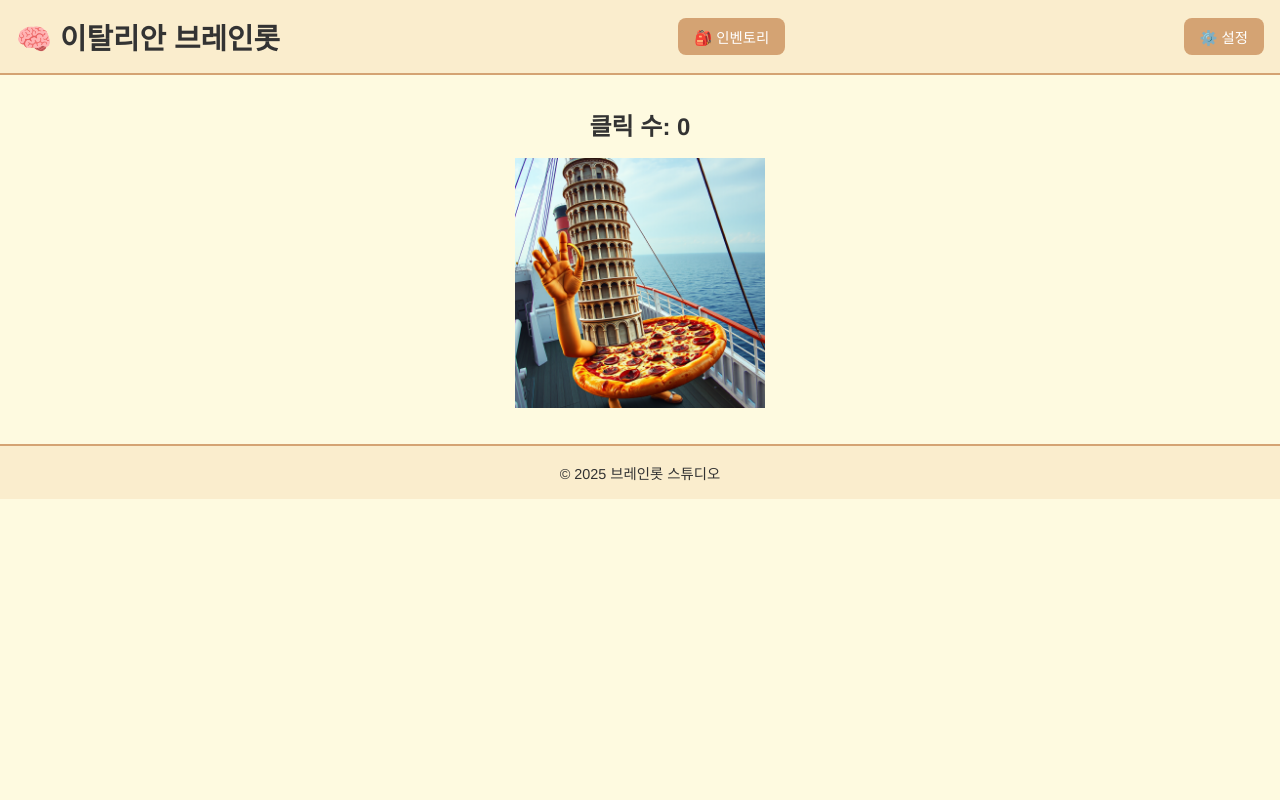
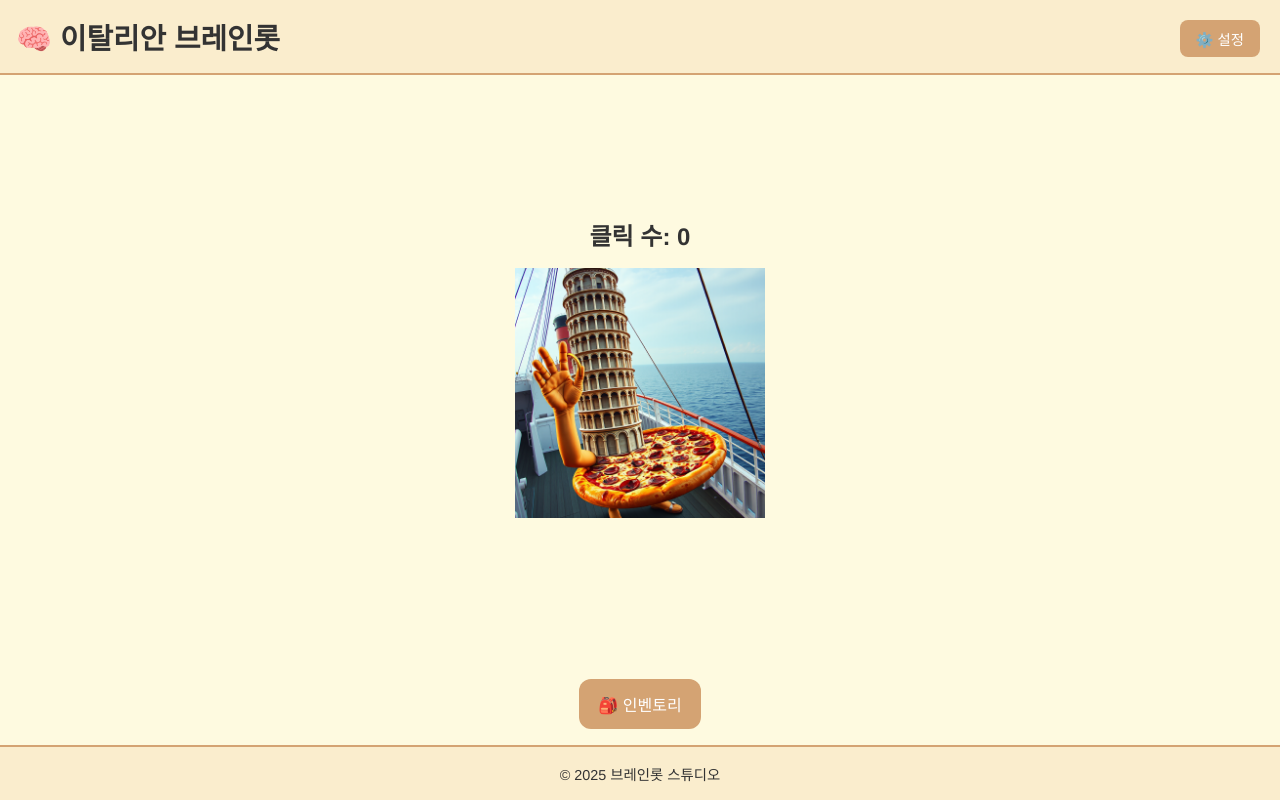
Before and after one commit to woohyun212/OSS_pjt, a Flask app: page / in a window 1280 px wide. Run offline with Flask 3, Linux system fonts and the light colour scheme.

Commit message:
style: 푸터 위치 수정 및 버튼 위치 조정

```diff
--- a/static/style.css
+++ b/static/style.css
@@ -5,12 +5,15 @@
   box-sizing: border-box;
 }
 
+html, body {
+  height: 100%; /* ✅ 추가 */
+}
+
 body {
   font-family: 'Helvetica Neue', sans-serif;
   background-color: #fefae0;
   color: #333;
   text-align: center;
-  min-height: 100vh;
   display: flex;
   flex-direction: column;
 }
@@ -20,8 +23,9 @@ body {
   display: flex;
   flex-direction: column;
   justify-content: space-between;
-  height: 100%;
+  min-height: 100vh; /* ✅ 수정: height → min-height */
 }
+
 
 /* === 헤더 === */
 header {
@@ -129,3 +133,34 @@ footer {
     font-size: 0.8rem;
   }
 }
+
+/* === 인벤토리 버튼, 설정 버튼 === */
+#inventory-btn {
+  position: static; /* fixed 제거 */
+  margin: 1rem auto;
+  padding: 0.8rem 1.2rem;
+  font-size: 1rem;
+  border: none;
+  border-radius: 12px;
+  background-color: #d4a373;
+  color: white;
+  cursor: pointer;
+}
+
+#settings-btn {
+  position: fixed;
+  top: 20px;
+  right: 20px;
+  /* 나머지 생략… */
+}
+
+/* === 인벤토리 모달 === */
+#inventory-modal {
+  /* 생략 */
+}
+.modal-content {
+  /* 생략 */
+}
+#inventory-list {
+  /* 생략 */
+}
--- a/templates/index.html
+++ b/templates/index.html
@@ -7,11 +7,20 @@
   <title>이탈리안 브레인롯</title>
   <link rel="stylesheet" href="{{ url_for('static', filename='style.css') }}" />
 </head>
+
+<!-- 이미지 보관함 모달 -->
+<div id="inventory-modal" class="hidden">
+  <div class="modal-content">
+    <h2>📁 획득한 이미지</h2>
+    <div id="inventory-list"></div>
+    <button id="close-inventory">닫기</button>
+  </div>
+</div>
+
 <body>
   <div id="game-container">
     <header>
       <h1>🧠 이탈리안 브레인롯</h1>
-      <button id="inventory-btn">🎒 인벤토리</button>
       <button id="settings-btn">⚙️ 설정</button>
     </header>
 
@@ -25,6 +34,7 @@
       </div>
     </main>
 
+    <button id="inventory-btn">🎒 인벤토리</button>
     <footer>
       <p>© 2025 브레인롯 스튜디오</p>
     </footer>
```
Also changed, not shown: static/script.js (+31 -0 lines).
